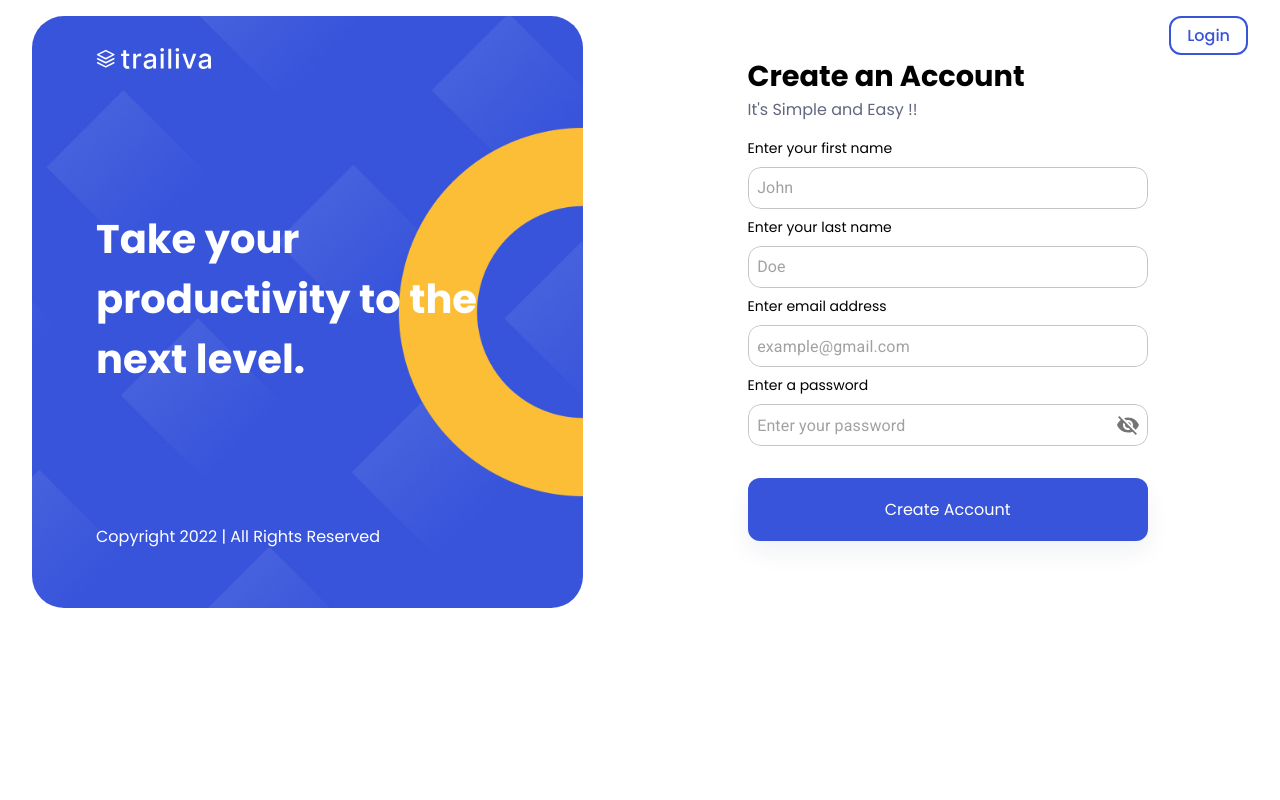
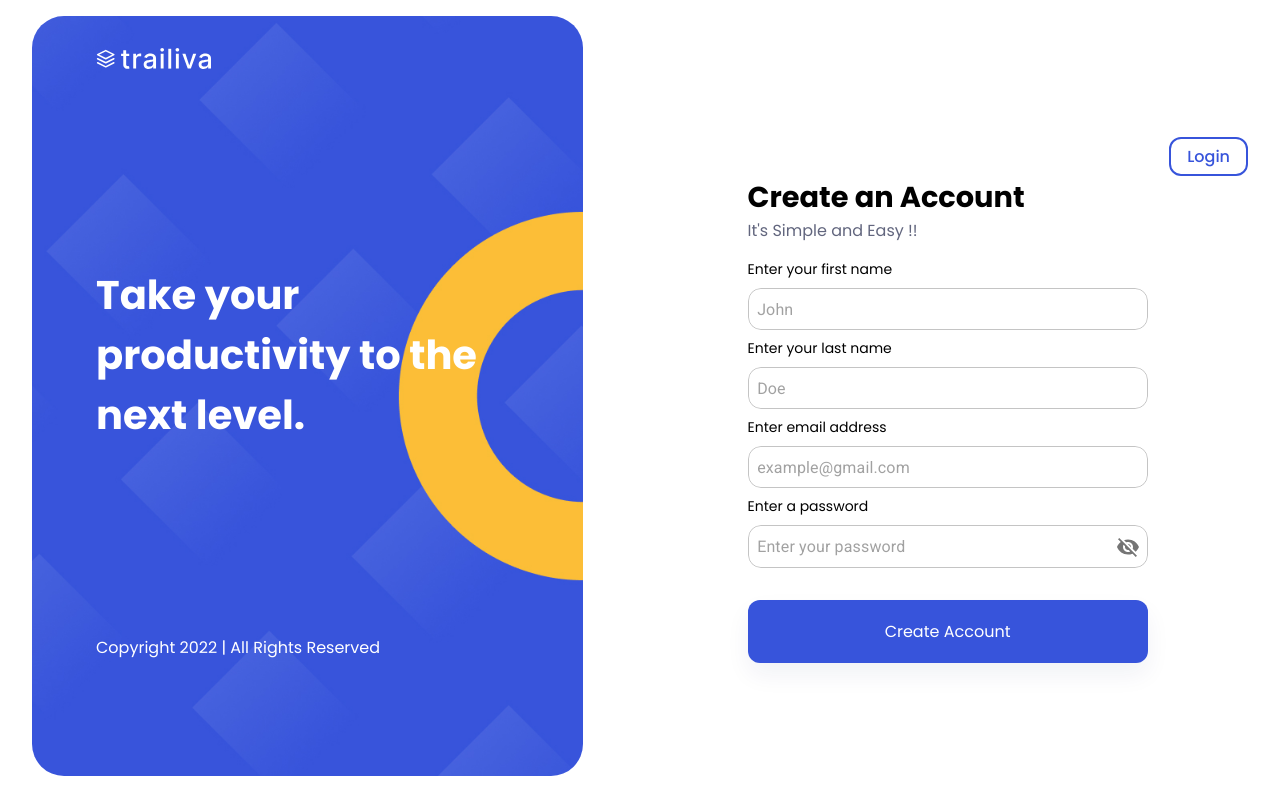
Before and after one commit to Trailiva/trailiva-web, a React (Create React App) app: page /register in a window 1280 px wide. Built offline with nearby package versions, Linux system fonts and the light colour scheme.

Commit message:
TRAIL-81: fix styling in redesign-create-account-page

```diff
--- a/src/pages/auth/register/register.css
+++ b/src/pages/auth/register/register.css
@@ -1,5 +1,6 @@
 .create-acc-container {
   display: flex;
+  align-items: center;
   width: 65%;
   margin: 0 auto;
 }
@@ -24,16 +25,19 @@
   background-position-y: center;
   margin: 1rem 2rem;
   border-radius: 2rem;
-  height: 42rem;
+  /* height: 42rem; */
+  min-height: 95vh;
+
   padding: 2rem 4rem 2rem;
   width: 50%;
   color: #fff;
 }
 
 .bx-1 .title {
-  height: 85%;
+  height: 70vh;
   display: flex;
   align-items: center;
+
   font-size: 3rem;
   font-weight: bolder;
 }
@@ -50,7 +54,7 @@
 
 @media only screen and (max-width: 1440px) {
   .bx-1 {
-    height: 37rem;
+    /* height: 37rem; */
     width: 45%;
   }
   .bx-1 .title {
```
